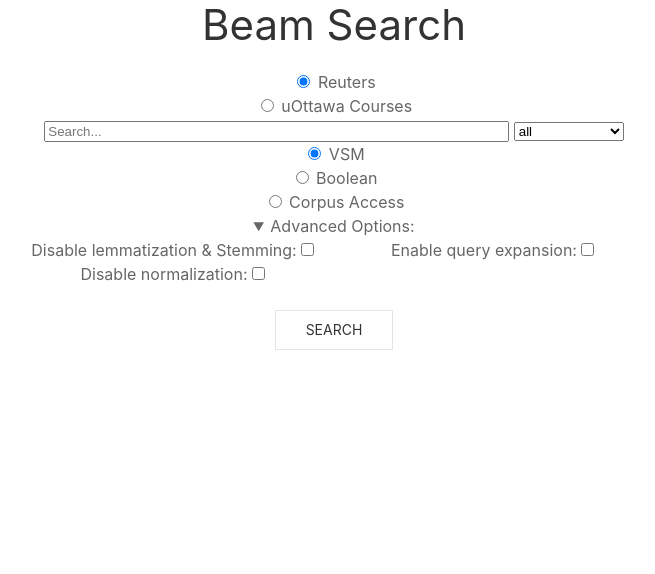
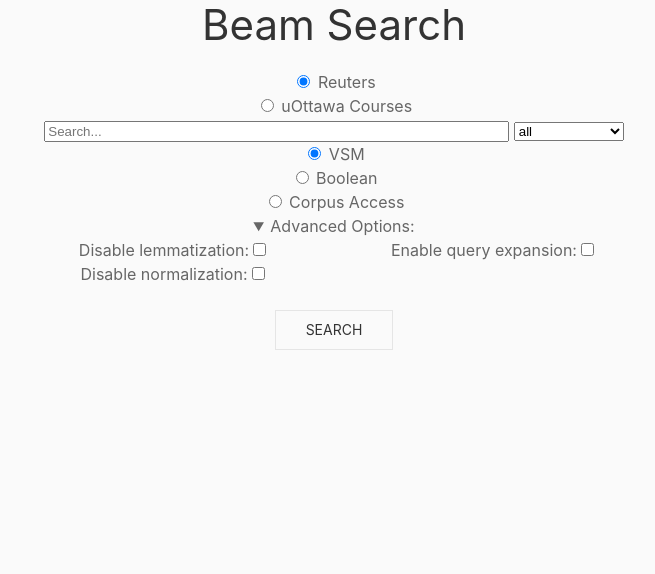
Before and after one commit to OmarAlmo/beam, a Flask app: page / in a window 1280 px wide, after a click on "Advanced Options:". Shown: the top 574 px of the page, without its empty margins (306-961 px from the left). Run offline with Flask 2, Linux system fonts and the light colour scheme; parts of the project's set-up code (start-up, migrations or seed data) failed here and were passed over; some libraries are stand-ins or nearby versions.

Commit message:
update index

```diff
--- a/templates/index.html
+++ b/templates/index.html
@@ -19,6 +19,9 @@
     <script src="./../static/js/relevance.js"></script>
 
     <style>
+        html {
+            background-color: #fafafa;
+        }
         body {
             width: 50%;
             margin: auto;
@@ -68,7 +71,7 @@
                 <center>
                     <div class="row">
                         <div class="column">
-                            Disable lemmatization & Stemming:<input type="checkbox" name="lemmatization" value="False"><br>
+                            Disable lemmatization:<input type="checkbox" name="lemmatization" value="False"><br>
                             Disable normalization:<input type="checkbox" name="normalization" value="False"> <br>
                         </div>
                         <div class="column">
```
